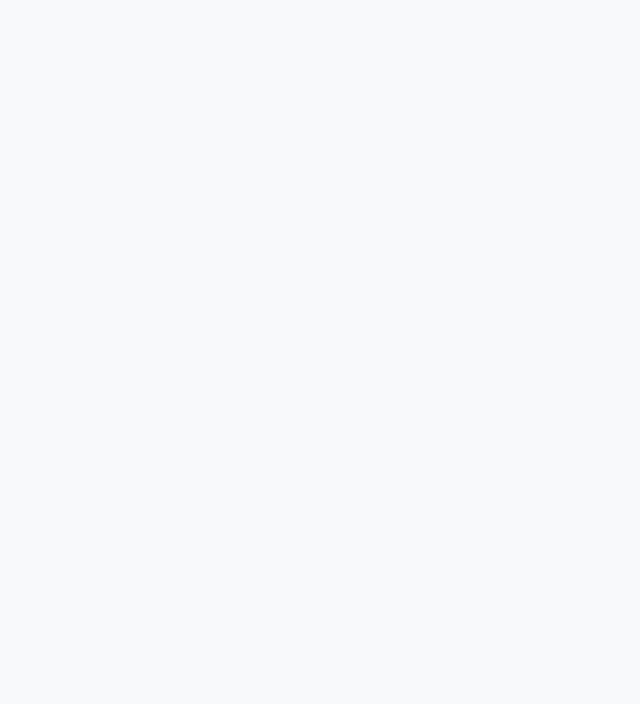
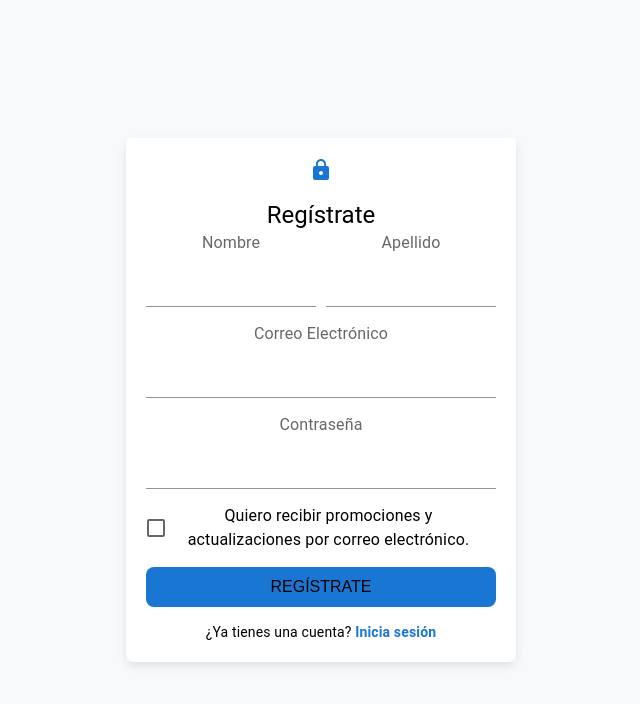
Before and after one commit to Trichoderma018/frescuraTica, a React (Vite) app in the folder WebFrescuraTica/: page /register in a window 1280 px wide. Before the commit this address had no page. Shown: the top 704 px of the page, without its empty margins (319-959 px from the left). Built offline with nearby package versions, Linux system fonts and the light colour scheme.

Commit message:
Login y register funcionando

```diff
--- a/WebFrescuraTica/db.json
+++ b/WebFrescuraTica/db.json
@@ -44,5 +44,23 @@
       "precio": 350,
       "url": "C:\\Users\\juanp\\fwd\\vscode\\React\\frescuraTica\\WebFrescuraTica\\src\\assets\\img\\rabano.jpg"
     }
+  ],
+  "users": [
+    {
+      "id": "ea3e",
+      "nombre": "sdfhsdfJuan",
+      "apellido": "Quesada Ramírez",
+      "correo": "juan@gmail.com",
+      "contrasena": "asf1234",
+      "promociones": true
+    },
+    {
+      "id": "36f7",
+      "nombre": "Pablo",
+      "apellido": "Jimenez",
+      "correo": "pjimenez@gmail.com",
+      "contrasena": "45678",
+      "promociones": false
+    }
   ]
 }
--- a/WebFrescuraTica/package.json
+++ b/WebFrescuraTica/package.json
@@ -10,6 +10,10 @@
     "preview": "vite preview"
   },
   "dependencies": {
+    "@emotion/react": "^11.14.0",
+    "@emotion/styled": "^11.14.0",
+    "@mui/icons-material": "^6.4.8",
+    "@mui/material": "^6.4.8",
     "react": "^19.0.0",
     "react-dom": "^19.0.0",
     "react-router-dom": "^7.3.0"
--- a/WebFrescuraTica/src/components/InventoryComponent.jsx
+++ b/WebFrescuraTica/src/components/InventoryComponent.jsx
@@ -138,7 +138,7 @@ function InventoryComponent() {
             <div className="search-container">
                 <input
                     type="text"
-                    placeholder="Buscar por ID"
+                    placeholder="Buscar por Código"
                     className="search-bar"
                     value={busqueda}
                     onChange={(e) => setBusqueda(e.target.value)}
--- /dev/null
+++ b/WebFrescuraTica/src/components/LoginComponente.jsx
@@ -0,0 +1,79 @@
+import React, { useState, useEffect } from "react";
+import { Link, useNavigate } from "react-router-dom";
+import { Input, Checkbox, FormControl, FormLabel, FormControlLabel, Box, Typography } from "@mui/material";
+import { Lock } from "@mui/icons-material";
+import llamados from "../services/llamados";
+import "../styles/LoginComponente.css";
+
+function LoginComponente() {
+    const [nombreUsuario, setNombreUsuario] = useState("");
+    const [contraUsuario, setContraUsuario] = useState("");
+    const [usuarios, setUsuarios] = useState([]);
+    const navigate = useNavigate();
+
+    useEffect(() => {
+        async function fetchDataUsers() {
+            const datos = await llamados.GetData("users");
+            setUsuarios(datos);
+        }
+        fetchDataUsers();
+    }, []);
+
+    function validar() {
+        const encontrado = usuarios.find(
+            (usuario) => usuario.nombre === nombreUsuario && usuario.contrasena === contraUsuario
+        );
+
+        if (!encontrado) {
+            console.log("Usuario o contraseña incorrectos");
+        } else {
+            navigate("/");
+        }
+    }
+
+    return (
+        <Box className="login-container">
+            <Lock className="lock-icon" />
+            <Typography variant="h5" className="title">Iniciar sesión</Typography>
+
+            <Box component="form" className="form">
+                <FormControl className="input-field">
+                    <FormLabel>Nombre</FormLabel>
+                    <Input
+                        type="email"
+                        value={nombreUsuario}
+                        onChange={(e) => setNombreUsuario(e.target.value)}
+                        required
+                        className="input"
+                    />
+                </FormControl>
+
+                <FormControl className="input-field">
+                    <FormLabel>Contraseña</FormLabel>
+                    <Input
+                        type="password"
+                        value={contraUsuario}
+                        onChange={(e) => setContraUsuario(e.target.value)}
+                        required
+                        className="input"
+                    />
+                </FormControl>
+
+                <FormControlLabel
+                    control={<Checkbox color="primary" />}
+                    label="Recuérdame"
+                    className="checkbox"
+                />
+                <button className="login-button" onClick={validar}>
+                    INICIAR SESIÓN
+                </button>
+            </Box>
+
+            <Typography variant="body2" className="register-link">
+                ¿No tienes una cuenta? <Link to="/register">Regístrate</Link>
+            </Typography>
+        </Box>
+    );
+}
+
+export default LoginComponente;
--- /dev/null
+++ b/WebFrescuraTica/src/components/RegisterComponent.jsx
@@ -0,0 +1,103 @@
+import React, { useState } from "react";
+import { Link } from "react-router-dom";
+import {Input, Checkbox, FormControlLabel, Box, Typography, FormControl, FormLabel } from "@mui/material";
+import { Lock } from "@mui/icons-material";
+import llamados from "../services/llamados";
+import "../styles/RegisterComponent.css";
+
+function RegisterComponent() {
+  const [nombreUsuario, setNombreUsuario] = useState("");
+  const [apellidoUsuario, setApellidoUsuario] = useState("");
+  const [correoUsuario, setCorreoUsuario] = useState("");
+  const [contraUsuario, setContraUsuario] = useState("");
+  const [recibirPromociones, setRecibirPromociones] = useState(false);
+
+  function cargar() {
+    let usuario = {
+      nombre: nombreUsuario,
+      apellido: apellidoUsuario,
+      correo: correoUsuario,
+      contrasena: contraUsuario,
+      promociones: recibirPromociones,
+    };
+
+    llamados
+      .PostData(usuario, "users")
+      .then((data) => console.log(data))
+      .catch((error) => console.error(error));
+  }
+
+  return (
+    <Box className="register-container">
+      <Lock className="lock-icon" />
+      <Typography variant="h5" className="title">
+        Regístrate
+      </Typography>
+
+      <Box component="form" className="form">
+        <Box className="name-fields">
+          <FormControl className="input-field">
+            <FormLabel>Nombre</FormLabel>
+            <Input
+              value={nombreUsuario}
+              onChange={(e) => setNombreUsuario(e.target.value)}
+              required
+              fullWidth
+            />
+          </FormControl>
+
+          <FormControl className="input-field">
+            <FormLabel>Apellido</FormLabel>
+            <Input
+              value={apellidoUsuario}
+              onChange={(e) => setApellidoUsuario(e.target.value)}
+              required
+              fullWidth
+            />
+          </FormControl>
+        </Box>
+
+        <FormControl className="input-field">
+          <FormLabel>Correo Electrónico</FormLabel>
+          <Input
+            type="email"
+            value={correoUsuario}
+            onChange={(e) => setCorreoUsuario(e.target.value)}
+            required
+            fullWidth
+          />
+        </FormControl>
+
+        <FormControl className="input-field">
+          <FormLabel>Contraseña</FormLabel>
+          <Input
+            type="password"
+            value={contraUsuario}
+            onChange={(e) => setContraUsuario(e.target.value)}
+            required
+            fullWidth
+          />
+        </FormControl>
+
+        <FormControlLabel
+          control={
+            <Checkbox
+              checked={recibirPromociones}
+              onChange={(e) => setRecibirPromociones(e.target.checked)}
+            />
+          }
+          label="Quiero recibir promociones y actualizaciones por correo electrónico."
+        />
+        <button className="btn-registrar" onClick={cargar}>
+          REGÍSTRATE
+        </button>
+
+        <Typography variant="body2" className="login-link">
+          ¿Ya tienes una cuenta? <Link to="/login">Inicia sesión</Link>
+        </Typography>
+      </Box>
+    </Box>
+  );
+}
+
+export default RegisterComponent;
--- /dev/null
+++ b/WebFrescuraTica/src/pages/Login.jsx
@@ -0,0 +1,11 @@
+import React from 'react'
+import LoginComponente from '../components/LoginComponente'
+function Login() {
+  return (
+    <div>
+        <LoginComponente />
+    </div>
+  )
+}
+
+export default Login
--- /dev/null
+++ b/WebFrescuraTica/src/pages/Register.jsx
@@ -0,0 +1,12 @@
+import React from 'react'
+import RegisterComponent from '../components/RegisterComponent'
+
+function Register() {
+  return (
+    <div>
+        <RegisterComponent />
+    </div>
+  )
+}
+
+export default Register
--- a/WebFrescuraTica/src/routes/Routing.jsx
+++ b/WebFrescuraTica/src/routes/Routing.jsx
@@ -4,6 +4,8 @@ import { BrowserRouter as Router, Routes, Route } from 'react-router-dom';
 
 import Home from '../pages/Home';
 import Inventory from '../pages/Inventory';
+import Login from '../pages/Login';
+import Register from '../pages/Register';
 
 function Routing() {
 
@@ -13,6 +15,8 @@ function Routing() {
       <Router>
         <Routes>
           <Route path="/" element={<Home/>}/>
+          <Route path="/login" element={<Login/>}/>
+          <Route path="/register" element={<Register/>}/>
           <Route path="/inventory" element={<Inventory/>}/>
         </Routes>
       </Router>
--- a/WebFrescuraTica/src/styles/InventoryComponent.css
+++ b/WebFrescuraTica/src/styles/InventoryComponent.css
@@ -36,7 +36,7 @@ h2 {
 /*Boton de la bara de busqueda*/
 .btn-search {
     background-color:#0059ff;
-    color: white;
+    /*color: white; */
 }
 /* Tabla de inventario */
 .table {
@@ -120,7 +120,7 @@ h2 {
     width: 100%;
     padding: 10px;
     background-color: #007bff;
-    color: white;
+    /*color: white;*/
     border: none;
     border-radius: 5px;
     font-weight: bold;
--- /dev/null
+++ b/WebFrescuraTica/src/styles/LoginComponente.css
@@ -0,0 +1,62 @@
+.login-container {
+    display: flex;
+    flex-direction: column;
+    align-items: center;
+    margin-top: 50px;
+    color: black;
+}
+
+.lock-icon {
+    font-size: 40px;
+    color: purple;
+    margin-bottom: 10px;
+}
+
+.title {
+    font-size: 24px;
+    font-weight: bold;
+    margin-bottom: 20px;
+}
+
+.form {
+    width: 350px;
+    display: flex;
+    flex-direction: column;
+    gap: 15px;
+}
+
+.input-field {
+    display: flex;
+    flex-direction: column;
+    gap: 5px;
+}
+
+.input {
+    width: 100%;
+    padding: 8px;
+    border: 1px solid #ccc;
+    border-radius: 5px;
+}
+
+.checkbox {
+    margin-top: 10px;
+}
+
+.login-button {
+    background-color: #1976d2;
+    color: white;
+    padding: 10px;
+    border: none;
+    border-radius: 5px;
+    cursor: pointer;
+    margin-top: 15px;
+    font-size: 16px;
+}
+
+.login-button:hover {
+    background-color: #1565c0;
+}
+
+.register-link {
+    margin-top: 15px;
+}
--- /dev/null
+++ b/WebFrescuraTica/src/styles/RegisterComponent.css
@@ -0,0 +1,55 @@
+.register-container {
+    max-width: 400px;
+    margin: auto;
+    text-align: center;
+    padding: 20px;
+    background-color: #ffffff;
+    border-radius: 8px;
+    box-shadow: 0px 4px 10px rgba(0, 0, 0, 0.1);
+    color: black;
+  }
+
+  .lock-icon {
+    font-size: 40px;
+    color: #1976d2;
+    margin-bottom: 10px;
+  }
+
+  .title {
+    font-weight: bold;
+    margin-bottom: 20px;
+  }
+
+  .form {
+    display: flex;
+    flex-direction: column;
+    gap: 15px;
+  }
+
+  .name-fields {
+    display: flex;
+    gap: 10px;
+  }
+
+  .input-field {
+    width: 100%;
+  }
+  .btn-registrar {
+    background-color: #1976d2;
+  }
+  .btn-registrar:hover {
+    background-color: #1976d2;
+  }
+  .login-link {
+    margin-top: 10px;
+  }
+
+  .login-link a {
+    color: #1976d2;
+    text-decoration: none;
+    font-weight: bold;
+  }
+
+  .login-link a:hover {
+    text-decoration: underline;
+  }
```
Also changed, not shown: 1 other file (tests, documents, lock files or other folders).
